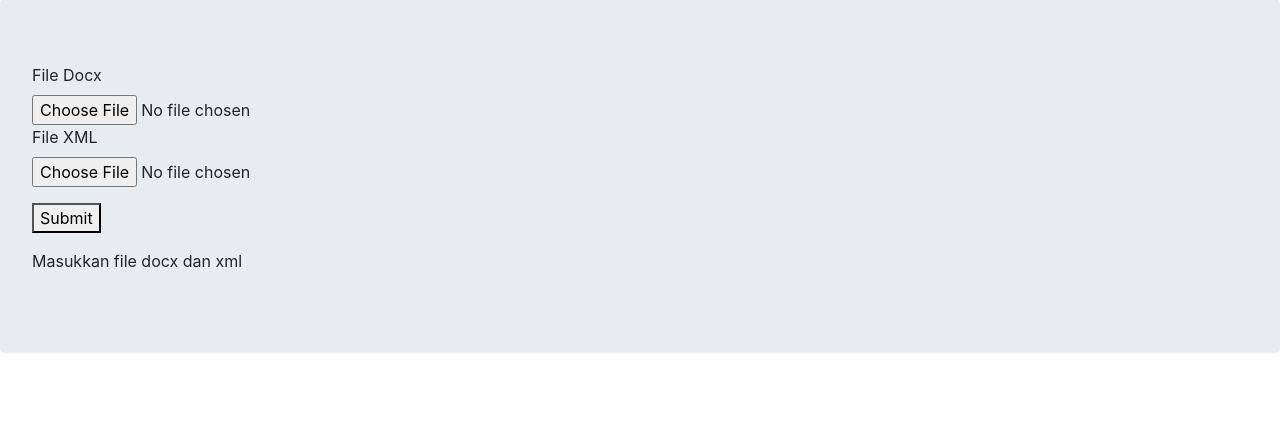
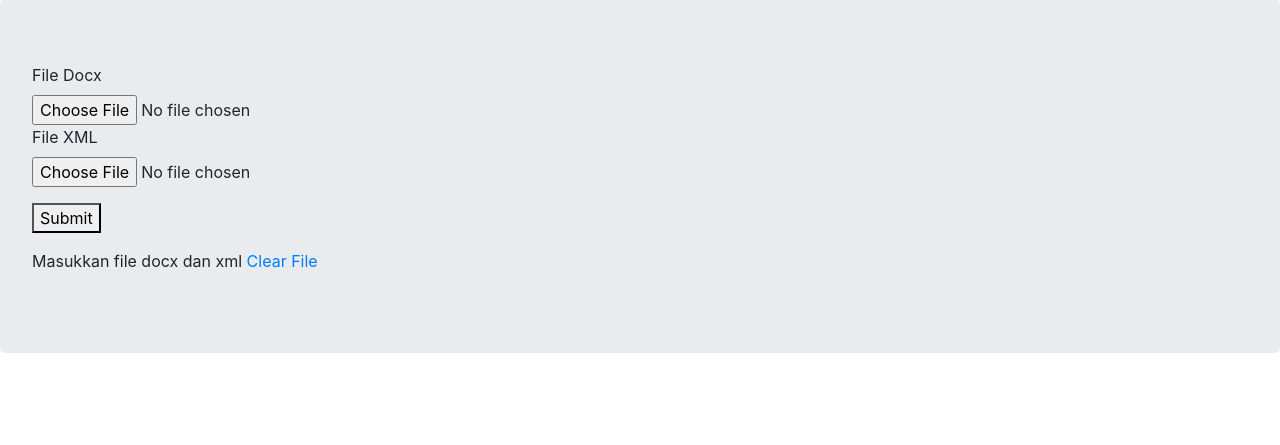
Before and after one commit to alexandersidum/pwk-portofolio, a Flask app: page / in a window 1280 px wide. Shown: the part 41-486 px from the top of the page. Run offline with Flask 2, Linux system fonts and the light colour scheme; some libraries are stand-ins or nearby versions.

Commit message:
remove after download1 revisi2

```diff
--- a/app.py
+++ b/app.py
@@ -51,6 +51,12 @@ def download():
     #     return redirect(url_for('index', isReady=isOutputExist()))
 
     return send_from_directory(directory=uploads, filename='output.docx')
+
+@app.route('/clear_files')
+def clear_files():
+    os.remove(os.path.join(app.root_path, app.config['UPLOAD_FOLDER'], 'output.docx'))
+    return redirect(url_for('index', isReady=isOutputExist()))
+
 
 def generate_output_table(doc_input, xml_input):
     try:
--- a/templates/home.html
+++ b/templates/home.html
@@ -33,6 +33,8 @@
             <p>Masukkan file docx dan xml</a>
             {% endif %}
 
+            <a href="{{url_for('delete_file')}}">Clear File</a>
+
         </form>
         {% for msg in get_flashed_messages() %}
       <h1>{{ msg }}</h1>
```
